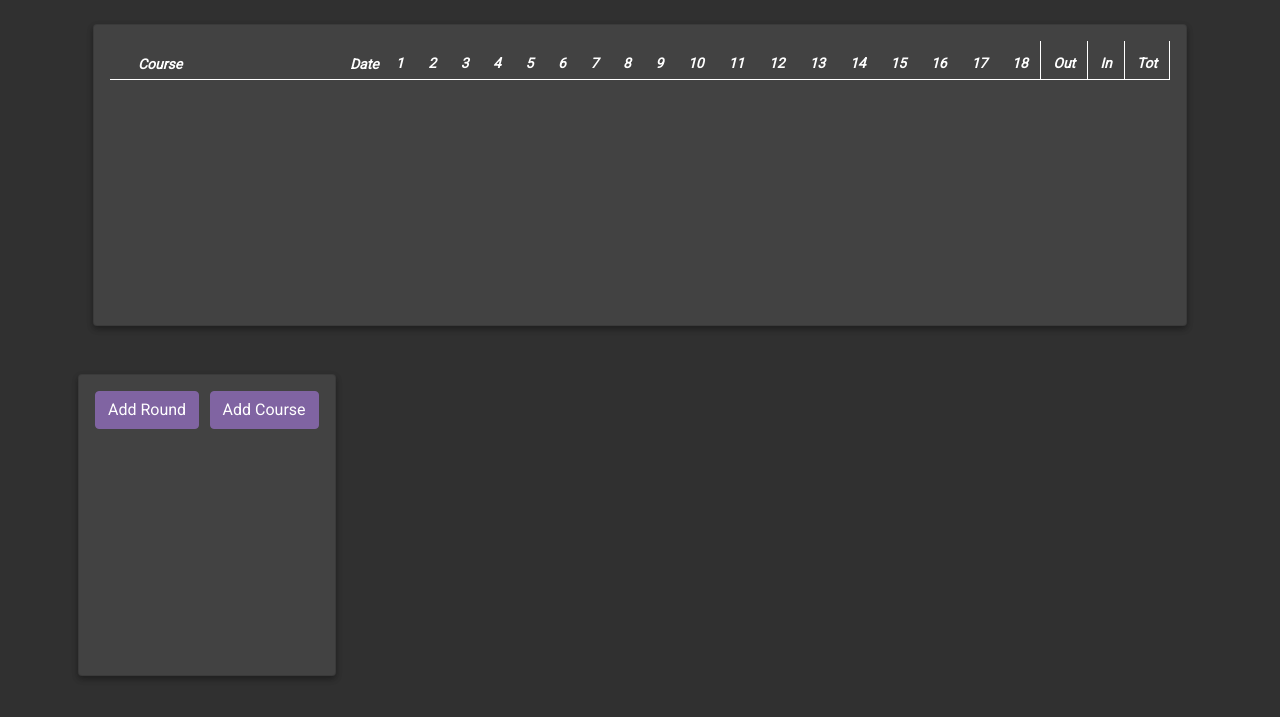
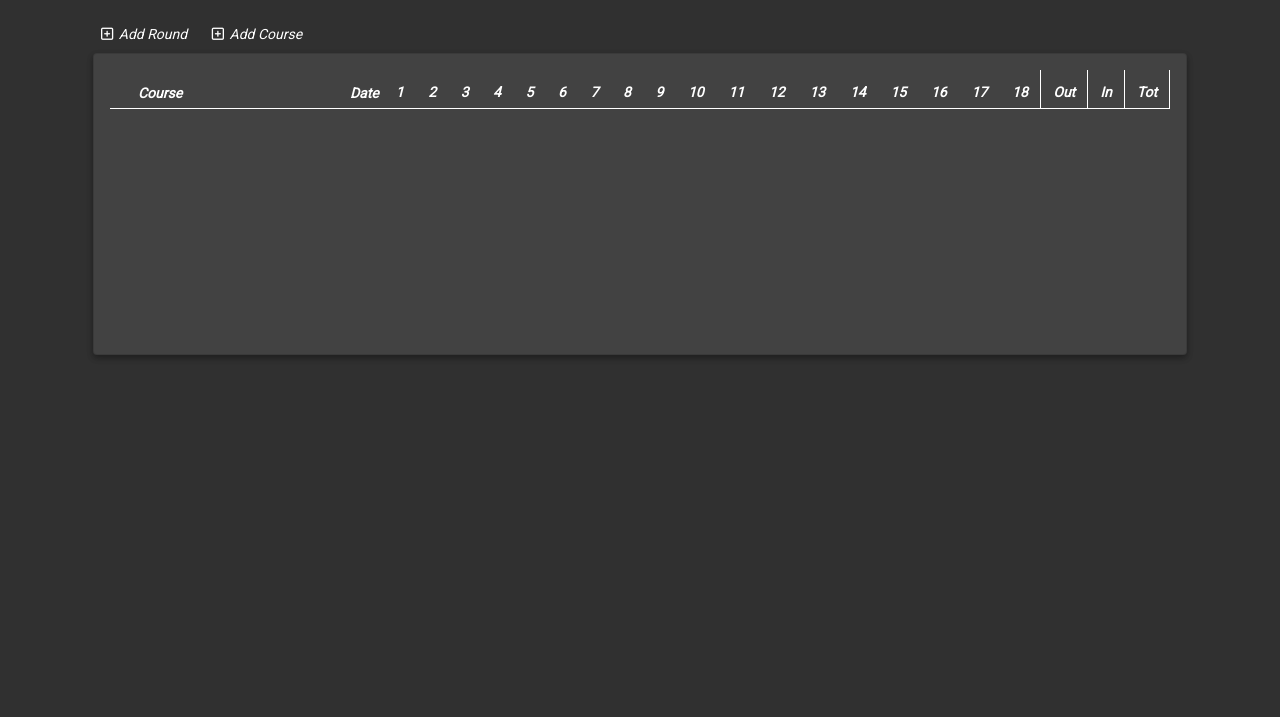
Before and after one commit to matthew11j/Multitool, a Flask app: page /golftracker in a window 1280 px wide. Shown: the part 56-773 px from the top of the page. Run offline with Flask 2, Linux system fonts and the light colour scheme; data that the repository does not hold is empty; parts of the project's set-up code (start-up, migrations or seed data) failed here and were passed over; some libraries are stand-ins or nearby versions.

Commit message:
spotipy fix and change golf tracker action layout

```diff
--- a/multitool/golf/forms.py
+++ b/multitool/golf/forms.py
@@ -1,6 +1,6 @@
 from flask_wtf import FlaskForm
 from flask_wtf.file import FileField, FileAllowed
-from wtforms import StringField, PasswordField, SubmitField, BooleanField, IntegerField, TextAreaField, DateField
+from wtforms import StringField, PasswordField, SubmitField, BooleanField, IntegerField, TextAreaField, DateField, SelectField
 from wtforms.validators import DataRequired, Length, EqualTo, ValidationError, NumberRange, Optional
 from flask_login import current_user
 from datetime import datetime
@@ -48,7 +48,8 @@ class Round(FlaskForm):
     totalScore = StringField('Total Score')
     description = TextAreaField('Description')
     date_played = DateField('Date Played', format='%Y-%m-%d', validators=[Optional()])
-    course_played = StringField('Course Played')
+    # course_played = StringField('Course Played')
+    course_played = SelectField('Course Played', coerce=str)
     submit = SubmitField('')
 
 class Course(FlaskForm):
--- a/multitool/golf/routes.py
+++ b/multitool/golf/routes.py
@@ -19,6 +19,7 @@ def golftracker():
 def addround():
     form = Round()
     golf_courses = Golf_Course.query.all()
+    form.course_played.choices = [(course.name, course.name) for course in golf_courses]
     form.submit.label.text = "Add Round"
     if form.validate():
         form = submit_round(form)
@@ -62,6 +63,7 @@ def editround(round_id):
     golf_courses = Golf_Course.query.all()
     golf_round = db.session.query(Golf_Round).filter(Golf_Round.id == round_id).one_or_none()
     form = Round(obj=golf_round)
+    form.course_played.choices = [(course.name, course.name) for course in golf_courses]
     form.submit.label.text = "Save"
     if form.validate():
         form = submit_round(form)
@@ -78,4 +80,3 @@ def deleteround(round_id):
     db.session.commit()
     flash('Round deleted!', 'success')
     return redirect(url_for('golf.golftracker'))
-    # return render_template('dialogs/round/add.html', form=form, golf_round=golf_round, golf_courses=golf_courses, action='Edit Round')
--- a/multitool/static/js/golftracker.js
+++ b/multitool/static/js/golftracker.js
@@ -1,4 +1,4 @@
-$('button#open-modal').on('click', function(e){
+$('span#open-modal').on('click', function(e){
     var url = "/golftracker/addround";
     $.get(url, function(data) {
         $('#addRoundModal .modal-content').html(data);
@@ -7,7 +7,7 @@ $('button#open-modal').on('click', function(e){
     });
 });
 
-$('button#open-modal2').on('click', function(e){
+$('span#open-modal2').on('click', function(e){
     var url = "/golftracker/addcourse";
     $.get(url, function(data) {
         $('#addCourseModal .modal-content').html(data);
--- a/multitool/static/main.css
+++ b/multitool/static/main.css
@@ -23,7 +23,16 @@ hr {
   border-top: 1px solid #424242;
 }
 
-i:hover {
+.action-area {
+  padding: 0rem 1rem .5rem 1rem;
+  text-align: left;
+}
+
+.action {
+  font-style: italic;
+}
+
+i:hover, .action:hover {
   color: #8064A2;
   cursor: pointer;
 }
--- a/multitool/templates/golftracker.html
+++ b/multitool/templates/golftracker.html
@@ -2,6 +2,12 @@
 {% block content %}
     <div class="row">
         <div class="col-md-12">
+            <div class="action-area">
+                <!-- <span style="padding-right: 0.5em;"><button type="button" class="btn btn-primary" data-toggle="modal" data-target="#addRoundModal" id="open-modal">Add Round</button></span>
+                <span><button type="button" class="btn btn-primary" data-toggle="modal" data-target="#addCourseModal" id="open-modal2">Add Course</button></span> -->
+                <span style="padding-right: 1.5em;" class="action" data-toggle="modal" data-target="#addRoundModal" id="open-modal"><i style="padding-right: 0.4em;" class="far fa-plus-square"></i>Add Round</span>
+                <span class="action" data-toggle="modal" data-target="#addCourseModal" id="open-modal2"><i style="padding-right: 0.4em;" class="far fa-plus-square"></i>Add Course</span>
+            </div>
             <div class="card dark-card mb-5 mx-2">
                 <div class="card-content">
                     <table class="table golf-table">
@@ -69,22 +75,6 @@
                 </div>
             </div>
         </div>
-        <!-- <div class="col-md-3"> -->
-            <div class="card dark-card mb-5 mx-2">
-                <div class="row card-content">
-                    <div class="col-md-12">
-                        <span style="padding-right: 0.5em;"><button type="button" class="btn btn-primary" data-toggle="modal" data-target="#addRoundModal" id="open-modal">Add Round</button></span>
-                        <span><button type="button" class="btn btn-primary" data-toggle="modal" data-target="#addCourseModal" id="open-modal2">Add Course</button></span>
-                    </div>
-                    <!-- <div class="col-md-4">
-                        <button type="button" class="btn btn-primary" id="addStepButton">Output</button>
-                    </div>
-                    <div class="col-md-4">
-                        <button type="button" class="btn btn-primary" data-toggle="modal" data-target="#myModal" id="open-modal">Output</button>
-                    </div> -->
-                </div>
-            </div>
-        <!-- </div> -->
     </div>
     <!-- <div id="div1" class="col-md-3">
         <p><a href='/' class='btn btn-primary btn-block' role='button'><span class='glyphicon glyphicon-chevron-left'></span> Back</a></p>
--- a/multitool/templates/layout.html
+++ b/multitool/templates/layout.html
@@ -33,7 +33,7 @@
               <a class="nav-item nav-link" href="{{ url_for('main.home') }}">Home</a>
               <a class="nav-item nav-link" href="{{ url_for('main.about') }}">About</a>
               <a class="nav-item nav-link" href="{{ url_for('golf.golftracker') }}">Golf Tracker</a>
-              <a class="nav-item nav-link" href="{{ url_for('music.spotipy') }}">Spotipy</a>
+              <a class="nav-item nav-link" href="{{ url_for('music.spotify') }}">Spotipy</a>
             </div>
             <!-- Navbar Right Side -->
             <div class="navbar-nav">
--- a/multitool/templates/spotipy.html
+++ b/multitool/templates/spotipy.html
@@ -2,7 +2,7 @@
 {% block content %}
 <div class="row">
     <div class="col-md-9">
-        <h1>test</h1>
+        <h1>{{ recent }}</h1>
     </div>
 </div>
 {% endblock content %}
```
Also changed, not shown: multitool/music/routes.py (+8 -8 lines), multitool/templates/dialogs/round/round.html (+6 -5 lines), multitool/site.db.
